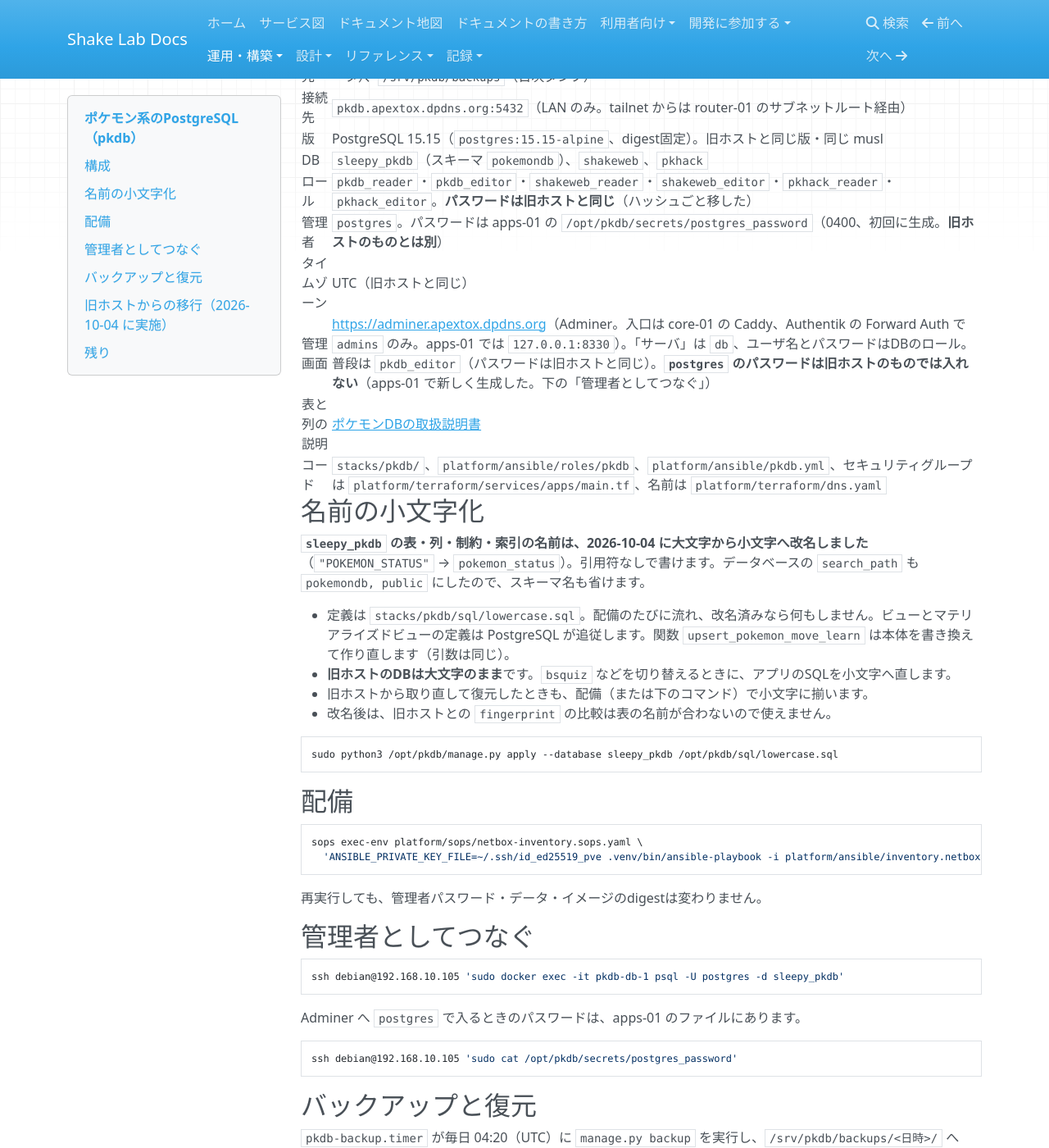
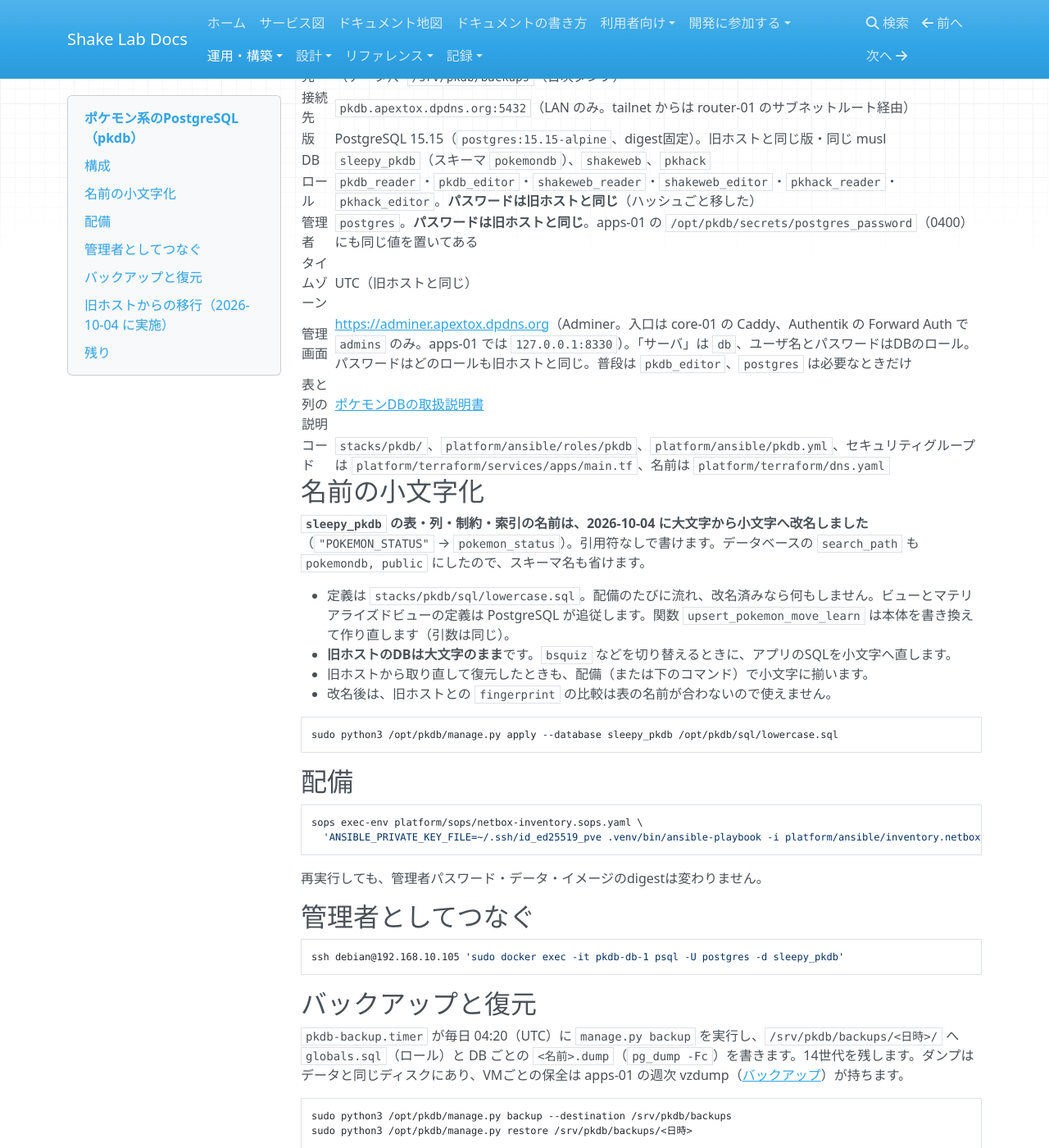
Before and after one commit to rurutheGeek/shake-cloud, an MkDocs documentation site: the page built from docs/operations/pkdb.md, in a window 1280 px wide and 1400 px high, scrolled down 343 px. Shown: the whole window at 82% size. Built offline with MkDocs 1.6.1, drawn with Linux system fonts in a browser that asks for light colours; nearby versions of some CDN libraries; a script that is not in the unit is left out; some of the changed text lies outside the part shown.

Commit message:
fix(pkdb): 復元でpostgresのパスワードも引き継ぐ
移行でpostgresだけ新しいパスワードになり、旧ホストのパスワードで入れなかった。
restore が全ロールをダンプのハッシュへ揃えるようにする。

Co-Authored-By: Claude Opus 5.5 <noreply@anthropic.com>

````diff
--- a/docs/operations/pkdb.md
+++ b/docs/operations/pkdb.md
@@ -23,9 +23,9 @@ tags:
 | 版 | PostgreSQL 15.15（`postgres:15.15-alpine`、digest固定）。旧ホストと同じ版・同じ musl |
 | DB | `sleepy_pkdb`（スキーマ `pokemondb`）、`shakeweb`、`pkhack` |
 | ロール | `pkdb_reader`・`pkdb_editor`・`shakeweb_reader`・`shakeweb_editor`・`pkhack_reader`・`pkhack_editor`。**パスワードは旧ホストと同じ**（ハッシュごと移した） |
-| 管理者 | `postgres`。パスワードは apps-01 の `/opt/pkdb/secrets/postgres_password`（0400、初回に生成。**旧ホストのものとは別**） |
+| 管理者 | `postgres`。**パスワードは旧ホストと同じ**。apps-01 の `/opt/pkdb/secrets/postgres_password`（0400）にも同じ値を置いてある |
 | タイムゾーン | UTC（旧ホストと同じ） |
-| 管理画面 | <https://adminer.apextox.dpdns.org>（Adminer。入口は core-01 の Caddy、Authentik の Forward Auth で `admins` のみ。apps-01 では `127.0.0.1:8330`）。「サーバ」は `db`、ユーザ名とパスワードはDBのロール。普段は `pkdb_editor`（パスワードは旧ホストと同じ）。**`postgres` のパスワードは旧ホストのものでは入れない**（apps-01 で新しく生成した。下の「管理者としてつなぐ」） |
+| 管理画面 | <https://adminer.apextox.dpdns.org>（Adminer。入口は core-01 の Caddy、Authentik の Forward Auth で `admins` のみ。apps-01 では `127.0.0.1:8330`）。「サーバ」は `db`、ユーザ名とパスワードはDBのロール。パスワードはどのロールも旧ホストと同じ。普段は `pkdb_editor`、`postgres` は必要なときだけ |
 | 表と列の説明 | [ポケモンDBの取扱説明書](../reference/pokemondb.md) |
 | コード | `stacks/pkdb/`、`platform/ansible/roles/pkdb`、`platform/ansible/pkdb.yml`、セキュリティグループは `platform/terraform/services/apps/main.tf`、名前は `platform/terraform/dns.yaml` |
 
@@ -57,12 +57,6 @@ sops exec-env platform/sops/netbox-inventory.sops.yaml \
 ssh debian@192.168.10.105 'sudo docker exec -it pkdb-db-1 psql -U postgres -d sleepy_pkdb'
 ```
 
-Adminer へ `postgres` で入るときのパスワードは、apps-01 のファイルにあります。
-
-```bash
-ssh debian@192.168.10.105 'sudo cat /opt/pkdb/secrets/postgres_password'
-```
-
 ## バックアップと復元
 
 `pkdb-backup.timer` が毎日 04:20（UTC）に `manage.py backup` を実行し、`/srv/pkdb/backups/<日時>/` へ `globals.sql`（ロール）と DB ごとの `<名前>.dump`（`pg_dump -Fc`）を書きます。14世代を残します。ダンプはデータと同じディスクにあり、VMごとの保全は apps-01 の週次 vzdump（[バックアップ](backup.md)）が持ちます。
@@ -72,7 +66,7 @@ sudo python3 /opt/pkdb/manage.py backup --destination /srv/pkdb/backups
 sudo python3 /opt/pkdb/manage.py restore /srv/pkdb/backups/<日時>
 ```
 
-`restore` は**すでにあるDBには触りません**。作り直すDBは先に `DROP DATABASE` します。ロールは、無ければ作り、あれば属性とパスワードのハッシュをダンプの内容に揃えます。`postgres` のパスワードは変えません。
+`restore` は**すでにあるDBには触りません**。作り直すDBは先に `DROP DATABASE` します。ロールは、無ければ作り、あれば属性とパスワードのハッシュをダンプの内容に揃えます（`postgres` を含む）。
 
 ## 旧ホストからの移行（2026-10-04 に実施）
 
````
Also changed, not shown: docs/operations/handover.md (+1 -1 lines), 3 other files.
